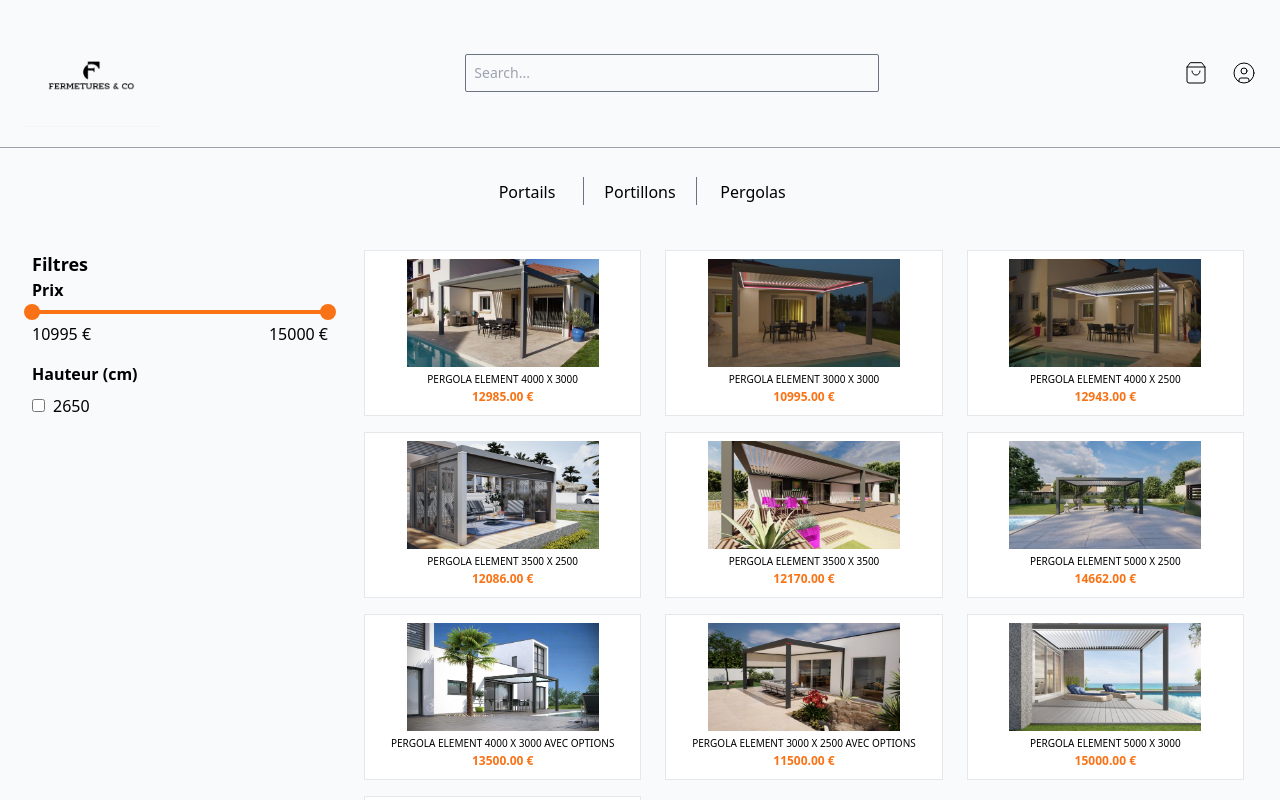
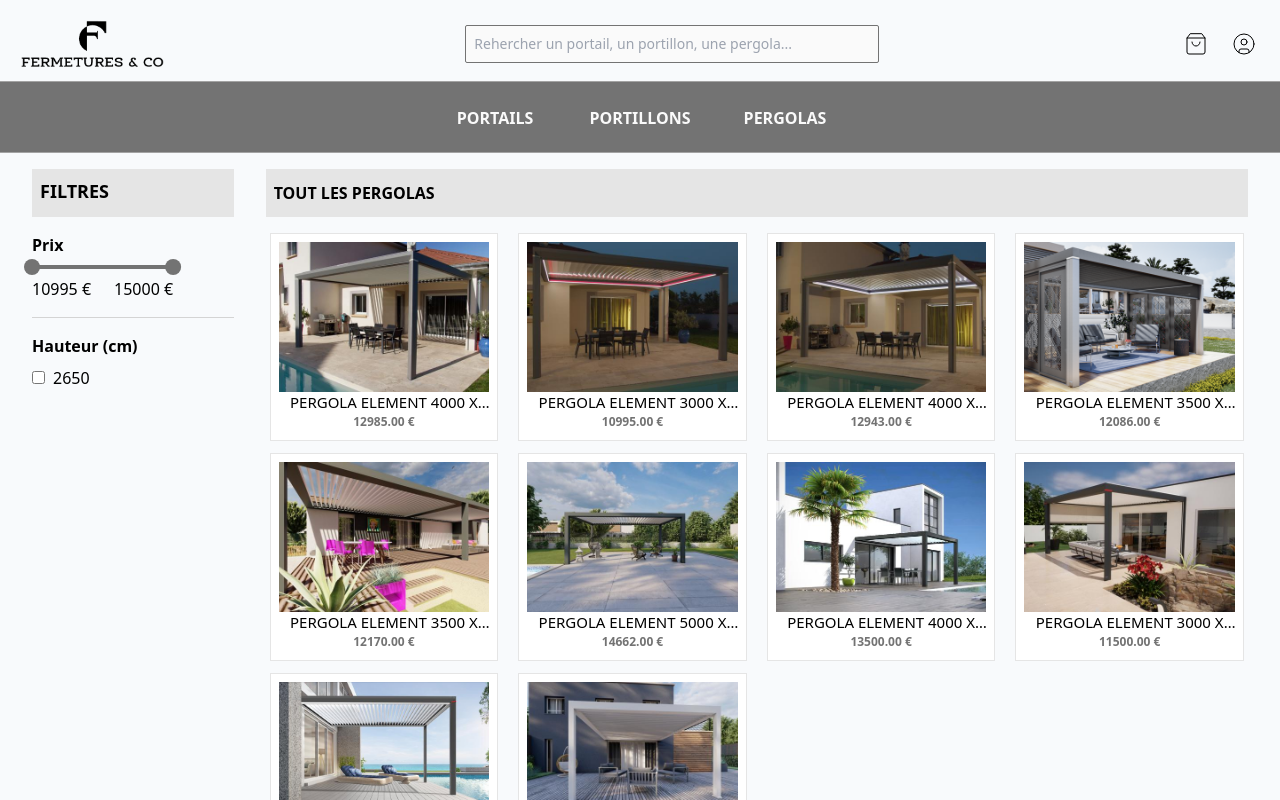
Before and after one commit to antocreadev/fermetures-and-co-frontend, a Next.js app: page /category/pergolas in a window 1280 px wide. Shown: the top 800 px of the page. Built offline with nearby package versions, Linux system fonts and the light colour scheme.

Commit message:
update: ui

```diff
--- a/src/app/category/[slug]/page.tsx
+++ b/src/app/category/[slug]/page.tsx
@@ -83,15 +83,19 @@ export default function CategoryIndex() {
       <div className="flex flex-col lg:flex-row px-4 lg:px-8 py-4 lg:space-x-8 ">
         {/* Partie Filtre */}
         <section className="lg:w-1/4 mb-4">
-          <h2 className="font-semibold text-lg hidden lg:block">Filtres</h2>
+          <h2 className="font-semibold text-lg hidden lg:block bg-neutral-200 uppercase p-2 mb-4 h-12 flex justify-end items-center">
+            Filtres
+          </h2>
 
           <div className="lg:hidden">
             {/* Titre et toggle pour mobile */}
             <button
               onClick={() => setIsFilterOpen(!isFilterOpen)}
-              className="flex justify-between items-center w-full py-2 border-b"
+              className="flex justify-between items-center w-full p-2 border-b bg-neutral-200 "
             >
-              <h2 className="font-semibold text-lg">Filtres</h2>
+              <h2 className="font-semibold text-lg uppercase h-12 flex justify-end items-center">
+                Filtres
+              </h2>
               <span>{isFilterOpen ? "▲" : "▼"}</span>
             </button>
             {isFilterOpen && (
@@ -110,7 +114,7 @@ export default function CategoryIndex() {
           </div>
 
           {/* Affiché directement sur desktop */}
-          <div className="hidden lg:block">
+          <div className="hidden lg:block ">
             <Filters
               MINBOUND={minPricedProduct}
               MAXBOUND={maxPricedProduct}
@@ -126,7 +130,14 @@ export default function CategoryIndex() {
         </section>
 
         {/* Liste des produits */}
-        <section className="lg:w-3/4">
+        <section>
+          <h1 className="bg-neutral-200 p-2 font-bold uppercase mb-4 h-12 flex items-center">
+            Tout les{" "}
+            {params.slug
+              .split("-")
+              .map((word) => word.charAt(0).toUpperCase() + word.slice(1))
+              .join(" ")}{" "}
+          </h1>
           <ProductList products={filteredProducts} />
         </section>
       </div>
--- a/src/app/globals.css
+++ b/src/app/globals.css
@@ -337,8 +337,8 @@
 }
 
 .slick-prev::before {
-  color: #f97316 !important;
+  color: #737373 !important;
 }
 .slick-next::before {
-  color: #f97316 !important;
+  color: #737373 !important;
 }
--- a/src/components/CategoryNavList.tsx
+++ b/src/components/CategoryNavList.tsx
@@ -7,13 +7,13 @@ interface CategoryNavItemProps {
 
 const CategoryNavItem = ({ category }: CategoryNavItemProps) => {
   return (
-    <li className="pt-4 p-3 w-28 text-center text-wrap transition-all border-b-2 border-transparent hover:font-semibold hover:border-b-2 hover:border-y-orange-400">
+    <li className="pt-4 p-3 w-36 text-center text-wrap transition-all border-b-2 border-transparent hover:font-bold hover:border-b-2 hover:border-y-neutral-400">
       <a
         href={`
         /category/${category.slug}
       `}
       >
-        {category.name}
+        <span className="uppercase">{category.name}</span>
       </a>
     </li>
   );
@@ -21,14 +21,14 @@ const CategoryNavItem = ({ category }: CategoryNavItemProps) => {
 
 const CategoryNavList = () => {
   return (
-    <nav className="border-t border-gray-400 p-4">
+    <nav className="border-t md:border-b border-neutral-400 p-2 bg-transparent md:bg-neutral-500 text-neutral-50 font-semibold">
       <ul className="hidden md:flex flex-row justify-center">
         <CategoryNavItem category={{ slug: "portails", name: "Portails" }} />
-        <div className="h-7 my-auto border-r border-gray-500" />
+        <div className="h-7 my-auto border-r border-neutral-500" />
         <CategoryNavItem
           category={{ slug: "portillons", name: "Portillons" }}
         />
-        <div className="h-7 my-auto border-r border-gray-500" />
+        <div className="h-7 my-auto border-r border-neutral-500" />
         <CategoryNavItem category={{ slug: "pergolas", name: "Pergolas" }} />
       </ul>
     </nav>
--- a/src/components/Filters.tsx
+++ b/src/components/Filters.tsx
@@ -47,6 +47,7 @@ const Filters: React.FC<FiltersProps> = ({
       {/* Filtre par prix */}
       <div>
         <h3 className="font-semibold mb-2">Prix</h3>
+        <div className="w-[70%]">
           <Range
             step={10}
             min={MINBOUND}
@@ -56,14 +57,14 @@ const Filters: React.FC<FiltersProps> = ({
             renderTrack={({ props, children }) => (
               <div
                 {...props}
-              className="w-full h-1 bg-gray-300"
+                className="w-full h-1 bg-neutral-300"
                 style={{
                   ...props.style,
                   background: `linear-gradient(to right, #ddd ${
                     (100 * (minPrice - MINBOUND)) / (MAXBOUND - MINBOUND)
-                }%, #F97316 ${
+                  }%, #737373 ${
                     (100 * (minPrice - MINBOUND)) / (MAXBOUND - MINBOUND)
-                }%, #F97316 ${
+                  }%, #737373 ${
                     (100 * (maxPrice - MINBOUND)) / (MAXBOUND - MINBOUND)
                   }%, #ddd ${
                     (100 * (maxPrice - MINBOUND)) / (MAXBOUND - MINBOUND)
@@ -79,17 +80,20 @@ const Filters: React.FC<FiltersProps> = ({
                 <div
                   key={key}
                   {...rest}
-                className="w-4 h-4 bg-orange-500 rounded-full"
+                  className="w-4 h-4 bg-neutral-500 rounded-full"
                 />
               );
             }}
           />
-        <div className="flex justify-between mt-2">
+          <div className="flex  w-full justify-between mt-2">
             <span>{minPrice} €</span>
             <span>{maxPrice} €</span>
           </div>
         </div>
+      </div>
 
+      {/* Separator */}
+      <hr className="my-4 border-neutral-300" />
       {/* Filtre par hauteur */}
       <div>
         <h3 className="font-semibold">Hauteur (cm)</h3>
@@ -98,7 +102,7 @@ const Filters: React.FC<FiltersProps> = ({
             <li key={height} className="space-x-2">
               <input
                 type="checkbox"
-                className="accent-orange-500"
+                className="accent-neutral-500"
                 id={height.toString()}
                 onChange={handleHeightChange}
               />
--- a/src/components/Footer.tsx
+++ b/src/components/Footer.tsx
@@ -1,6 +1,6 @@
 export const Footer = () => {
   return (
-    <footer className=" border-t border-gray-700 mt-8 pt py-8">
+    <footer className=" border-t border-neutral-700 mt-8 pt py-8">
       <div className="-4 container mx-auto grid grid-cols-1 md:grid-cols-3 gap-8">
         {/* BESOIN D'AIDE */}
         <div>
--- a/src/components/GlobalSearchInput.tsx
+++ b/src/components/GlobalSearchInput.tsx
@@ -17,38 +17,38 @@ const GlobalSearchInput = () => {
   };
 
   return (
-    <div className="relative w-full">
+    <div className="relative w-full pt-2 md:p-0">
       <input
         type="search"
         id="global-search"
         name="global-search"
-        placeholder="Search..."
+        placeholder="Rehercher un portail, un portillon, une pergola..."
         value={searchQuery}
         onChange={handleSearchChange}
         className="
           text-sm
           p-2
-          bg-gray-50
+          bg-neutral-50
           border
-          border-gray-500
+          border-neutral-500
           focus:outline-none
-          focus:ring-gray-400
+          focus:ring-neutral-400
           rounded-sm
           w-full
         "
       />
       {searchQuery && (
-        <ul className="absolute top-full left-0 right-0 bg-white border border-gray-300 z-10 max-h-60 overflow-y-auto w-full">
+        <ul className="absolute top-full left-0 right-0 bg-white border border-neutral-300 z-10 max-h-60 overflow-y-auto w-full">
           {filteredResults.map((product) => (
             <a href={`/product/${product.id}`} key={product.id}>
-              <li className="p-2 hover:bg-gray-100 flex gap-6">
+              <li className="p-2 hover:bg-neutral-100 flex gap-6">
                 <img className="w-16" src={product.imageUrls[0]} alt="" />
                 {product.name}
               </li>
             </a>
           ))}
           {filteredResults.length === 0 && (
-            <li className="p-2 text-gray-500">Aucun résultat</li>
+            <li className="p-2 text-neutral-500">Aucun résultat</li>
           )}
         </ul>
       )}
--- a/src/components/Navbar.tsx
+++ b/src/components/Navbar.tsx
@@ -24,7 +24,7 @@ const MenuDrawer: React.FC<MenuDrawerProps> = ({ isOpen, onClose }) => {
       <div className="relative w-80 max-w-full bg-white h-full shadow-lg p-6">
         <button
           onClick={onClose}
-          className="absolute top-4 right-4 text-gray-600 hover:text-gray-900"
+          className="absolute top-4 right-4 text-neutral-600 hover:text-neutral-900"
         >
           <XIcon size={24} />
         </button>
@@ -32,13 +32,13 @@ const MenuDrawer: React.FC<MenuDrawerProps> = ({ isOpen, onClose }) => {
         {/* Contenu du menu */}
         <h2 className="text-2xl font-bold mb-4">Catégories</h2>
         <ul className="flex flex-col space-y-4">
-          <li className="text-gray-700 hover:text-gray-900">
+          <li className="text-neutral-700 hover:text-neutral-900">
             <a href="/category/portails">Portails</a>
           </li>
-          <li className="text-gray-700 hover:text-gray-900">
+          <li className="text-neutral-700 hover:text-neutral-900">
             <a href="/category/pergolas">Pergolas</a>
           </li>
-          <li className="text-gray-700 hover:text-gray-900">
+          <li className="text-neutral-700 hover:text-neutral-900">
             <a href="/category/portillons">Portillons</a>
           </li>
         </ul>
@@ -110,7 +110,7 @@ const CartDrawer: React.FC<CartDrawerProps> = ({ isOpen, onClose }) => {
       <div className="relative w-96 max-w-full bg-white h-full shadow-lg p-6 flex flex-col">
         <button
           onClick={onClose}
-          className="absolute top-4 right-4 text-gray-600 hover:text-gray-900"
+          className="absolute top-4 right-4 text-neutral-600 hover:text-neutral-900"
         >
           <XIcon size={24} />
         </button>
@@ -133,7 +133,7 @@ const CartDrawer: React.FC<CartDrawerProps> = ({ isOpen, onClose }) => {
                 )}
                 <div className="flex flex-col flex-1 ml-4">
                   <p className="font-bold">{item.name}</p>
-                  <p className="text-gray-500">{item.price} €</p>
+                  <p className="text-neutral-500">{item.price} €</p>
                   <p className="font-bold">Quantité : {quantity}</p>
                   <p className="font-bold">Total : {item.price * quantity} €</p>
                 </div>
@@ -146,7 +146,9 @@ const CartDrawer: React.FC<CartDrawerProps> = ({ isOpen, onClose }) => {
               </div>
             ))
           ) : (
-            <p className="text-gray-500">Votre panier est actuellement vide.</p>
+            <p className="text-neutral-500">
+              Votre panier est actuellement vide.
+            </p>
           )}
         </div>
 
@@ -161,7 +163,7 @@ const CartDrawer: React.FC<CartDrawerProps> = ({ isOpen, onClose }) => {
             €
           </p>
         </div>
-        <button className="mt-6 w-full bg-orange-500 text-white rounded-lg py-2">
+        <button className="mt-6 w-full bg-neutral-500 text-white rounded-lg py-2">
           Passer à la caisse
         </button>
       </div>
@@ -180,18 +182,18 @@ const Navbar = () => {
   return (
     <>
       <nav className="flex flex-col px-5 py-3">
-        <div className="flex justify-between items-center py-2">
+        <div className="flex justify-between items-center pt-2">
           <div className="flex flex-row gap-2 items-center">
             <button
               onClick={toggleMenuDrawer}
-              className="p-1 rounded-sm hover:bg-gray-100 md:hidden"
+              className="p-1 rounded-sm hover:bg-neutral-100 md:hidden"
             >
               <MenuIcon size={28} strokeWidth={1} />
             </button>
 
             <a href="/">
               <img
-                src="/img/logo.jpg"
+                src="/img/logo.png"
                 alt=""
                 className="w-36 mix-blend-multiply"
               />
@@ -205,11 +207,11 @@ const Navbar = () => {
           <div className="flex flex-row gap-4 items-center">
             <button
               onClick={toggleCartDrawer}
-              className="p-1 rounded-full hover:bg-gray-100"
+              className="p-1 rounded-full hover:bg-neutral-100"
             >
               <ShoppingBagIcon size={24} strokeWidth={1} />
             </button>
-            <button className="p-1 rounded-full hover:bg-gray-100">
+            <button className="p-1 rounded-full hover:bg-neutral-100">
               <UserCircleIcon size={24} strokeWidth={1} />
             </button>
           </div>
--- a/src/components/ProductItem.tsx
+++ b/src/components/ProductItem.tsx
@@ -12,29 +12,35 @@ export const ProductItem = ({
     <div
       //w-48 h-48 md:w-32 md:h-32 lg:w-40 lg:h-40
       className={cn(
-        "flex flex-col items-center p-2 bg-white border border-gray-200 cursor-pointer mr-1 ml-1",
+        "flex flex-col items-center p-2 bg-white border border-neutral-200 cursor-pointer mr-1 ml-1",
         props.className
       )}
     >
-      <a href={`/product/${product.id}`}>
-        <img
+      <a href={`/product/${product.id}`} className="w-full">
+        <div
+          className="w-full h-[150px] bg-cover bg-center"
+          style={{
+            backgroundImage: `url(${product.imageUrls[0]})`,
+          }}
+        ></div>
+        {/* <img
           src={product.imageUrls[0]}
           alt={product.name}
-          className="w-40 lg:w-36 xl:w-48 object-cover pb-1 min-h-28 max-h-28"
-        />
+          className="w-full object-cover pb-1 min-h-28 max-h-28"
+        /> */}
       </a>
       <a href={`/product/${product.id}`}>
-        <h2 className="text-xs md:text-[10px] uppercase text-center line-clamp-1">
+        <h2 className="text-sm md:text-[15px] uppercase text-center line-clamp-1">
           {product.name}
         </h2>
       </a>
       <div className="flex gap-2 items-center py-1 md:py-0.5">
         {/* {product.discount_percentage && (
-          <p className="text-xs md:text-[8px]  text-orange-300 font-bold line-through">
+          <p className="text-xs md:text-[8px]  text-neutral-300 font-bold line-through">
             {product.price} €
           </p>
         )} */}
-        <p className="md:text-xs font-bold text-orange-500">
+        <p className="md:text-xs font-bold text-neutral-500">
           {product.price.toFixed(2)} €
         </p>
       </div>
@@ -53,7 +59,7 @@ export const ProductItemBig = ({
     <a
       href={props.href}
       className={cn(
-        "relative flex flex-col justify-center items-center p-2 bg-white border border-gray-200 cursor-pointer",
+        "relative flex flex-col justify-center items-center p-2 bg-white border border-neutral-200 cursor-pointer",
         props.className
       )}
     >
@@ -62,11 +68,11 @@ export const ProductItemBig = ({
         alt={product.name}
         className=" h-[90%] object-cover pb-1"
       />
-      <div className="absolute right-0 bottom-5 bg-gray-200 text-end px-2 py-1">
+      <div className="absolute right-0 bottom-5 bg-neutral-200 text-end px-2 py-1">
         <p className="text-sm uppercase line-clamp-1">{product.name}</p>
         <p className="text-sm uppercase">
           A PARTIR DE{" "}
-          <span className="font-semibold text-orange-500">
+          <span className="font-semibold text-neutral-500">
             {product.price.toFixed(2)} €
           </span>
         </p>
--- a/src/components/ProductList.tsx
+++ b/src/components/ProductList.tsx
@@ -7,7 +7,7 @@ type ProductListProps = {
 
 const ProductList: React.FC<ProductListProps> = ({ products }) => {
   return products.length > 0 ? (
-    <div className="grid grid-cols-1 sm:grid-cols-2 lg:grid-cols-3 gap-4">
+    <div className="grid grid-cols-1 sm:grid-cols-3 lg:grid-cols-4 gap-3">
       {products.map((product) => (
         <ProductItem key={product.id} product={product} />
       ))}
--- a/src/components/Showcase.tsx
+++ b/src/components/Showcase.tsx
@@ -8,7 +8,7 @@ type ShowcaseProps = {
 
 const Showcase: React.FC<ShowcaseProps> = ({ featuredProduct, products }) => {
   return (
-    <section className="flex flex-col justify-center p-5 bg-gray-100">
+    <section className="flex flex-col justify-center p-5 bg-neutral-100">
       <h1 className="header text-center mb-4">
         FERMETURES & CO : LE SPÉCIALISTE DES PORTAILS ET PERGOLAS EN CORSE
       </h1>
```
Also changed, not shown: src/app/product/[slug]/page.tsx (+36 -26 lines), public/img/logo.png (added). Lines whose indentation alone changed are shown as unchanged.
